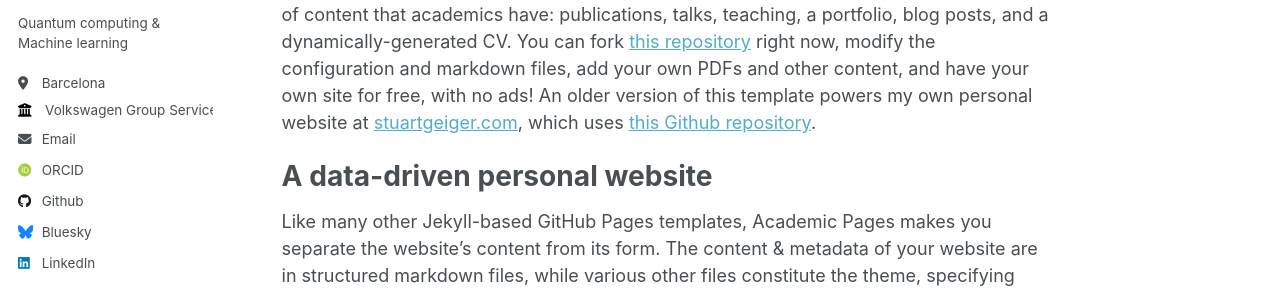
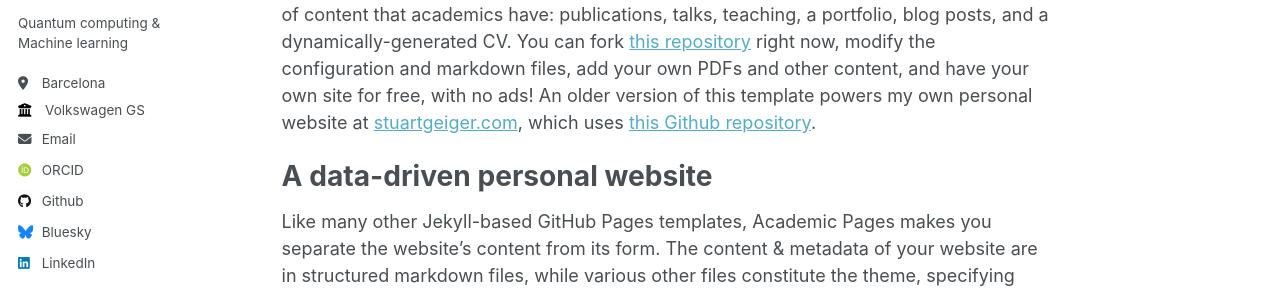
Before and after one commit to albertnieto/albertnieto.github.io, a Jekyll site: the page built from _pages/about.md, in a window 1280 px wide. Shown: the part 310-603 px from the top of the page. Built offline with Jekyll 4.4.1, drawn with Linux system fonts in a browser that asks for light colours; some web fonts are replaced.

Commit message:
Update _config.yml

```diff
--- a/_config.yml
+++ b/_config.yml
@@ -26,7 +26,7 @@ author:
   pronouns         : # example: "she/her"
   bio              : "Quantum computing & Machine learning"
   location         : "Barcelona"
-  employer         : "Volkswagen Group Services"
+  employer         : "Volkswagen GS"
   uri              : # URL
   email            : "nietom.albert@gmail.com"
 
```
